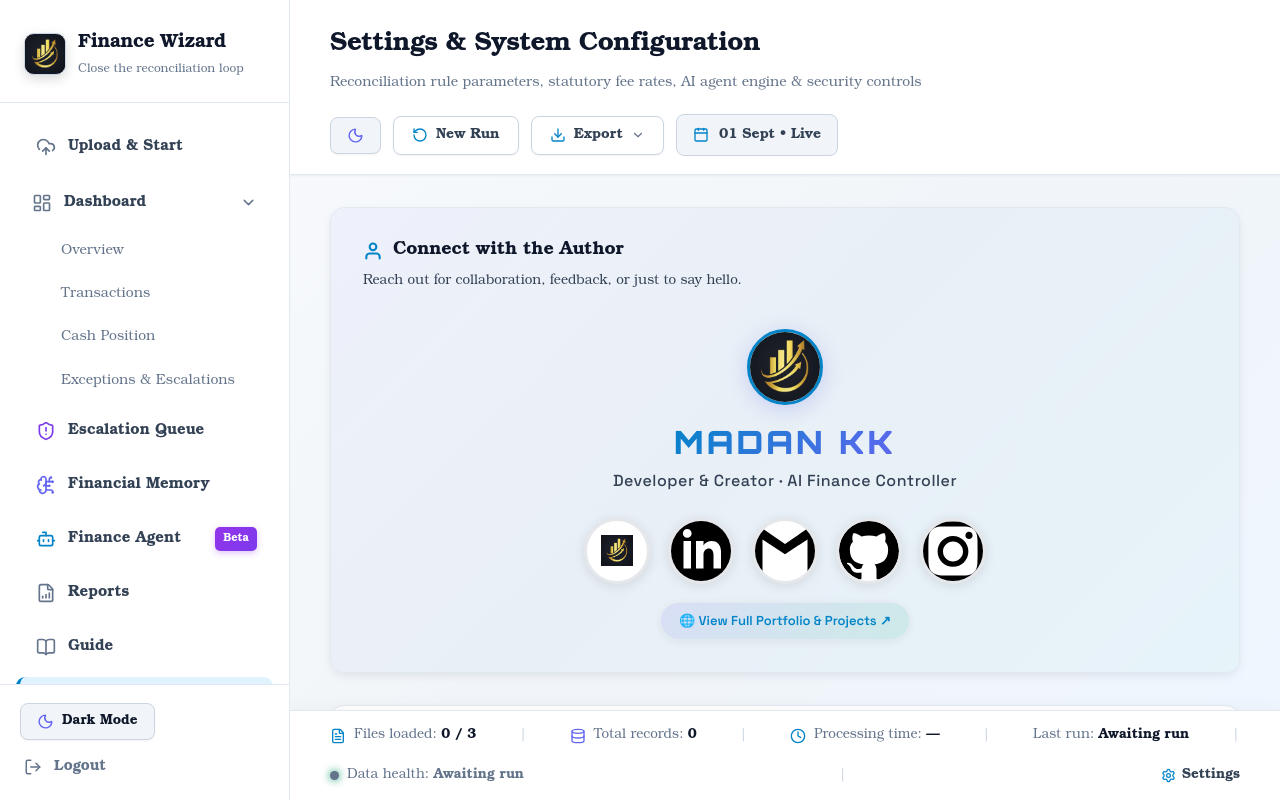
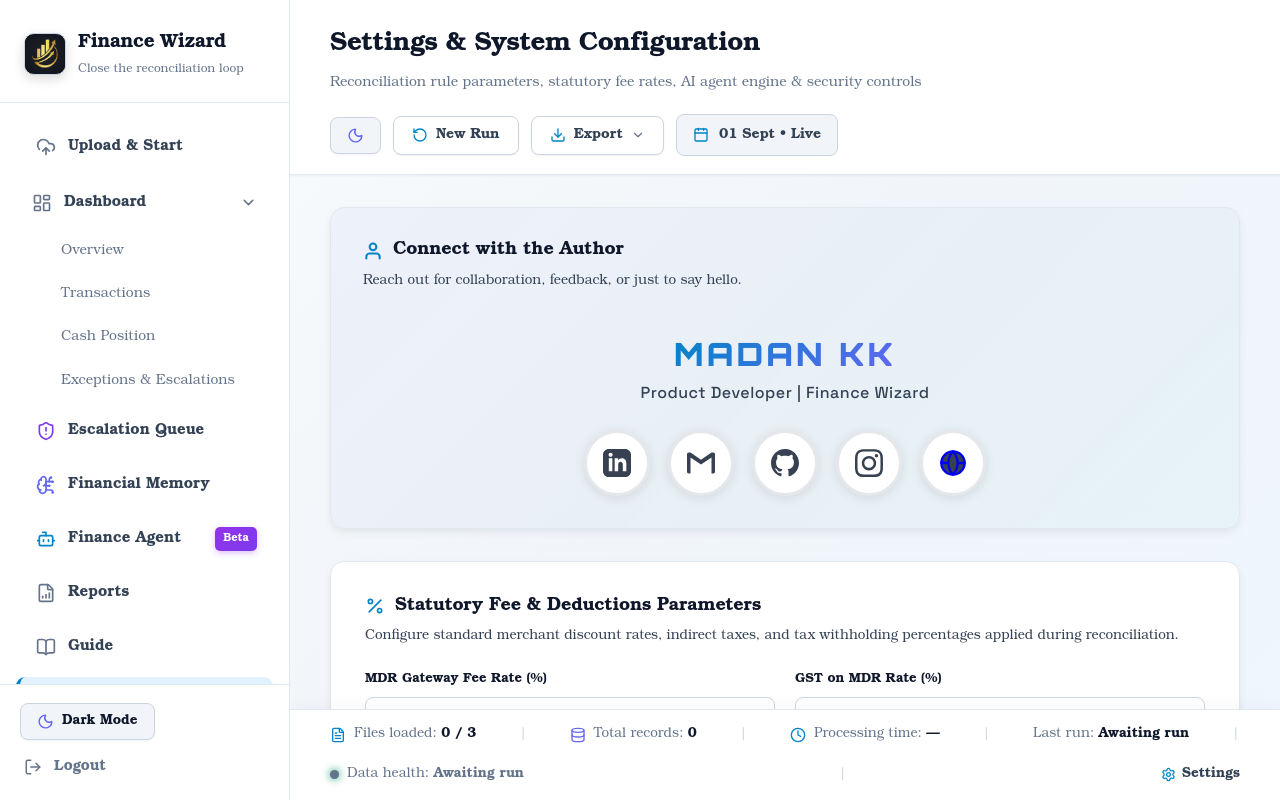
Before and after one commit to Madankk-06/Finance-Wizard, a React (Vite) app: page /settings in a window 1280 px wide. Built offline with nearby package versions, Linux system fonts and the light colour scheme.

Commit message:
🌐 Add portfolio link to Author Connect Card and README

```diff
--- a/src/components/AuthorConnectCard.jsx
+++ b/src/components/AuthorConnectCard.jsx
@@ -105,62 +105,33 @@ export default function AuthorConnectCard() {
         .author-social-list li.soc-linkedin a:before { background: #0077b5; }
         .author-social-list li.soc-gmail    a:before { background: #dd4b39; }
         .author-social-list li.soc-github   a:before { background: #24292e; }
-        .author-avatar-link {
-          display: inline-flex;
-          align-items: center;
-          justify-content: center;
-          width: 76px;
-          height: 76px;
-          border-radius: 50%;
-          border: 3px solid var(--primary);
-          box-shadow: 0 4px 20px rgba(99, 102, 241, 0.25);
-          margin-bottom: 12px;
-          overflow: hidden;
-          background: #ffffff;
-          transition: transform 0.3s ease, box-shadow 0.3s ease, border-color 0.3s ease;
-          cursor: pointer;
-          text-decoration: none;
+        .author-social-list li.soc-instagram a:before {
+          background: linear-gradient(45deg, #f09433 0%, #e6683c 25%, #dc2743 50%, #cc2366 75%, #bc1888 100%);
+        }
+        .author-social-list li.soc-portfolio a:before {
+          background: linear-gradient(135deg, #6366F1 0%, #3B82F6 50%, #10B981 100%);
         }
 
-        .author-avatar-link:hover {
-          transform: translateY(-3px) scale(1.04);
-          box-shadow: 0 8px 30px rgba(99, 102, 241, 0.45);
-          border-color: var(--secondary, #8B5CF6);
+        .author-social-list li a .social-icon {
+          position: relative;
+          z-index: 3;
+          width: 28px;
+          height: 28px;
+          fill: #374151;
+          transition: fill 0.4s ease-out, transform 0.5s ease-out;
         }
 
-        .author-avatar-img {
-          width: 100%;
-          height: 100%;
-          object-fit: cover;
+        .author-social-list li a:hover .social-icon {
+          fill: #fff;
+          transform: rotateY(360deg);
         }
 
-        .author-portfolio-badge {
-          display: inline-flex;
-          align-items: center;
-          gap: 6px;
-          margin-top: 18px;
-          padding: 8px 18px;
+        .author-divider {
+          width: 48px;
+          height: 3px;
           border-radius: 99px;
-          background: linear-gradient(135deg, rgba(99, 102, 241, 0.12), rgba(16, 185, 129, 0.12));
-          border: 1px solid var(--border-subtle);
-          color: var(--primary);
-          font-family: 'Space Grotesk', sans-serif;
-          font-size: 13px;
-          font-weight: 700;
-          text-decoration: none;
-          transition: all 0.25s ease;
-          box-shadow: 0 2px 8px rgba(0,0,0,0.06);
-        }
-
-        .author-portfolio-badge:hover {
-          background: linear-gradient(135deg, var(--primary), var(--secondary, #8B5CF6));
-          color: #ffffff;
-          transform: translateY(-2px);
-          box-shadow: 0 6px 20px rgba(99, 102, 241, 0.35);
-        }
-
-        .author-social-list li.soc-portfolio a:before {
-          background: linear-gradient(135deg, #6366F1 0%, #8B5CF6 100%);
+          background: linear-gradient(90deg, var(--primary), var(--secondary, #8B5CF6));
+          margin: 0 auto 20px auto;
         }
       `}</style>
 
@@ -180,28 +151,10 @@ export default function AuthorConnectCard() {
 
       {/* Content */}
       <div className="author-card-content">
-        {/* Clickable Logo Avatar */}
-        <a
-          href="https://madan-portfolio-orcin.vercel.app/"
-          target="_blank"
-          rel="noopener noreferrer"
-          className="author-avatar-link"
-          title="Visit Madan's Portfolio"
-        >
-          <img src="/logo.png" alt="Madan Logo" className="author-avatar-img" />
-        </a>
-
         <div className="author-name">MADAN KK</div>
-        <div className="author-title">Developer &amp; Creator · AI Finance Controller</div>
+        <div className="author-title">Product Developer | Finance Wizard</div>
 
         <ul className="author-social-list">
-          {/* Portfolio / Logo link */}
-          <li className="soc-portfolio">
-            <a href="https://madan-portfolio-orcin.vercel.app/" target="_blank" rel="noopener noreferrer" title="Personal Portfolio">
-              <img src="/logo.png" alt="Portfolio" style={{ width: '32px', height: '32px', objectFit: 'contain', position: 'relative', zIndex: 3 }} />
-            </a>
-          </li>
-
           {/* LinkedIn */}
           <li className="soc-linkedin">
             <a href="https://www.linkedin.com/in/madankk04122004/" target="_blank" rel="noopener noreferrer" title="LinkedIn">
@@ -237,18 +190,18 @@ export default function AuthorConnectCard() {
               </svg>
             </a>
           </li>
+
+          {/* Portfolio Website */}
+          <li className="soc-portfolio">
+            <a href="https://madan-portfolio-orcin.vercel.app/" target="_blank" rel="noopener noreferrer" title="Personal Portfolio">
+              <svg className="social-icon" viewBox="0 0 24 24" fill="none" stroke="currentColor" strokeWidth="2" strokeLinecap="round" strokeLinejoin="round">
+                <circle cx="12" cy="12" r="10" />
+                <line x1="2" y1="12" x2="22" y2="12" />
+                <path d="M12 2a15.3 15.3 0 0 1 4 10 15.3 15.3 0 0 1-4 10 15.3 15.3 0 0 1-4-10 15.3 15.3 0 0 1 4-10z" />
+              </svg>
+            </a>
+          </li>
         </ul>
-
-        {/* Portfolio Button Link */}
-        <a
-          href="https://madan-portfolio-orcin.vercel.app/"
-          target="_blank"
-          rel="noopener noreferrer"
-          className="author-portfolio-badge"
-          title="Visit Portfolio Website"
-        >
-          <span>🌐 View Full Portfolio &amp; Projects ↗</span>
-        </a>
       </div>
     </div>
   );
```
Also changed, not shown: 1 other file (tests, documents, lock files or other folders).
